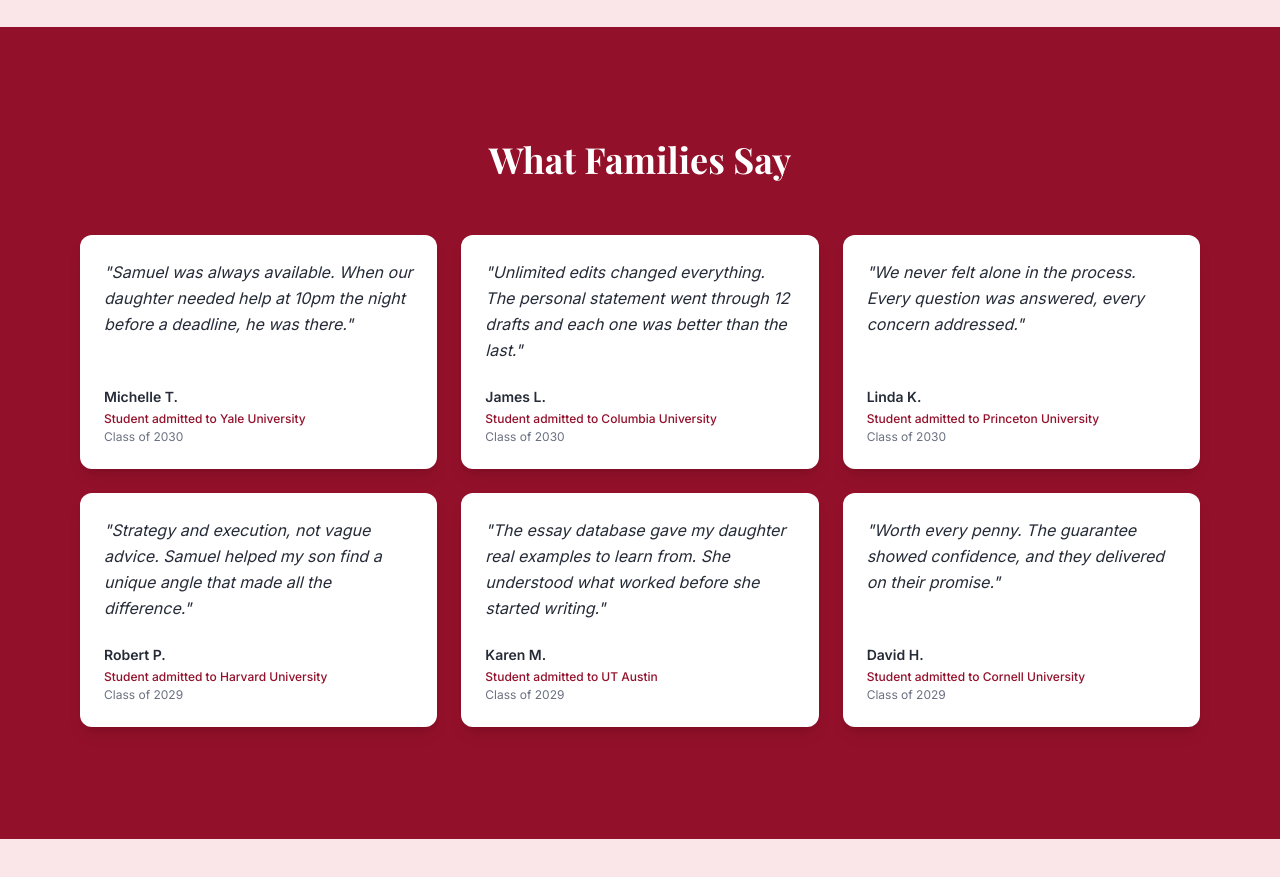
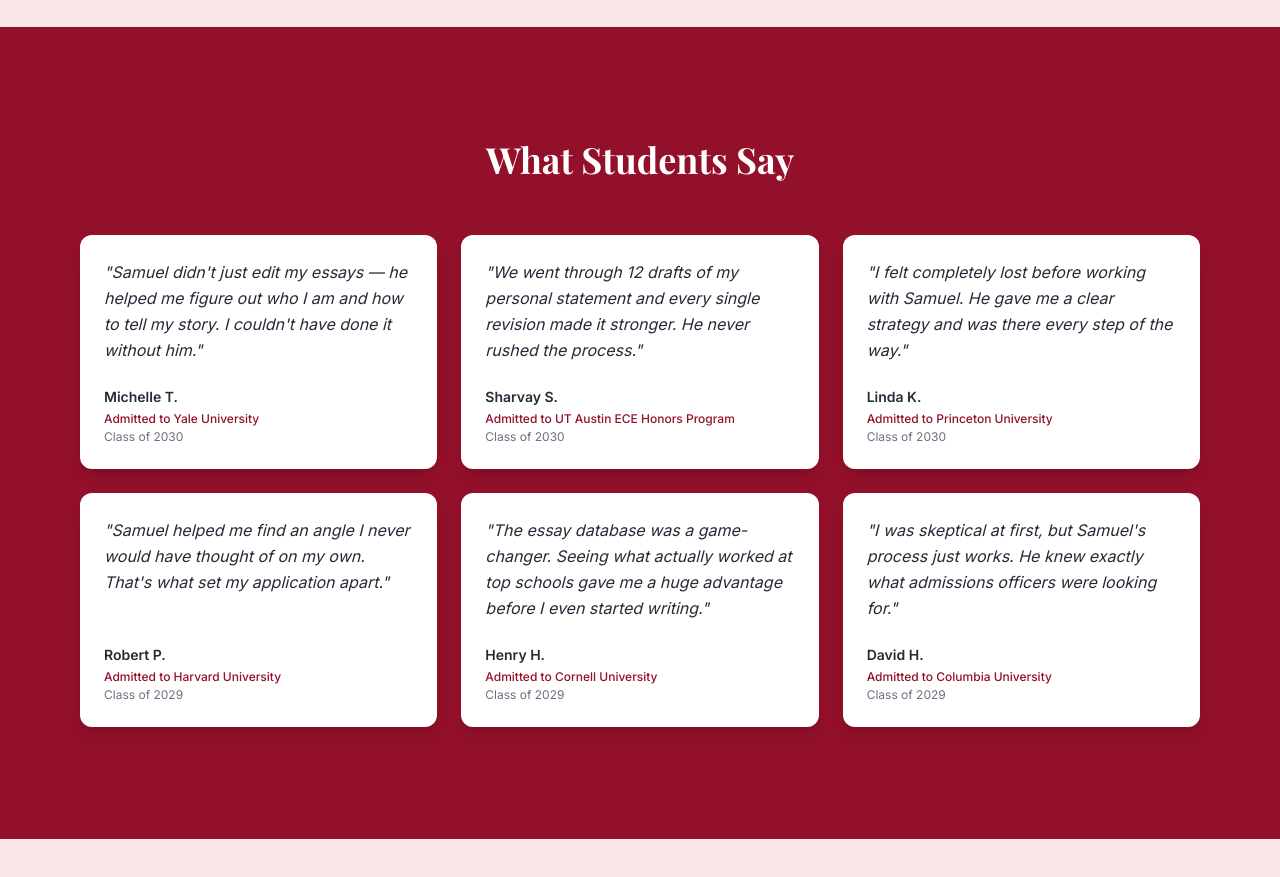
Before and after one commit to Samsamweb/limitless-steps-admit, a React (Vite) app: page / in a window 1280 px wide. Shown: the part 4140-5017 px from the top of the page. Built offline with nearby package versions, Linux system fonts and the light colour scheme; the HTML template or start-up script is replaced by a standard one; a web font is replaced by a local one.

Commit message:
Changes
Co-authored-by: Samsamweb <261492731+Samsamweb@users.noreply.github.com>

```diff
--- a/src/components/TestimonialsSection.tsx
+++ b/src/components/TestimonialsSection.tsx
@@ -1,40 +1,40 @@
 const testimonials = [
   // Class of 2030
   {
-    quote: "Samuel was always available. When our daughter needed help at 10pm the night before a deadline, he was there.",
-    parent: "Michelle T.",
-    outcome: "Student admitted to Yale University",
+    quote: "Samuel didn't just edit my essays — he helped me figure out who I am and how to tell my story. I couldn't have done it without him.",
+    student: "Michelle T.",
+    outcome: "Admitted to Yale University",
     classYear: "Class of 2030",
   },
   {
-    quote: "Unlimited edits changed everything. The personal statement went through 12 drafts and each one was better than the last.",
-    parent: "James L.",
-    outcome: "Student admitted to Columbia University",
+    quote: "We went through 12 drafts of my personal statement and every single revision made it stronger. He never rushed the process.",
+    student: "Sharvay S.",
+    outcome: "Admitted to UT Austin ECE Honors Program",
     classYear: "Class of 2030",
   },
   {
-    quote: "We never felt alone in the process. Every question was answered, every concern addressed.",
-    parent: "Linda K.",
-    outcome: "Student admitted to Princeton University",
+    quote: "I felt completely lost before working with Samuel. He gave me a clear strategy and was there every step of the way.",
+    student: "Linda K.",
+    outcome: "Admitted to Princeton University",
     classYear: "Class of 2030",
   },
   // Class of 2029
   {
-    quote: "Strategy and execution, not vague advice. Samuel helped my son find a unique angle that made all the difference.",
-    parent: "Robert P.",
-    outcome: "Student admitted to Harvard University",
+    quote: "Samuel helped me find an angle I never would have thought of on my own. That's what set my application apart.",
+    student: "Robert P.",
+    outcome: "Admitted to Harvard University",
     classYear: "Class of 2029",
   },
   {
-    quote: "The essay database gave my daughter real examples to learn from. She understood what worked before she started writing.",
-    parent: "Karen M.",
-    outcome: "Student admitted to UT Austin",
+    quote: "The essay database was a game-changer. Seeing what actually worked at top schools gave me a huge advantage before I even started writing.",
+    student: "Henry H.",
+    outcome: "Admitted to Cornell University",
     classYear: "Class of 2029",
   },
   {
-    quote: "Worth every penny. The guarantee showed confidence, and they delivered on their promise.",
-    parent: "David H.",
-    outcome: "Student admitted to Cornell University",
+    quote: "I was skeptical at first, but Samuel's process just works. He knew exactly what admissions officers were looking for.",
+    student: "David H.",
+    outcome: "Admitted to Columbia University",
     classYear: "Class of 2029",
   },
 ];
@@ -45,18 +45,18 @@ export function TestimonialsSection() {
       <div className="max-w-7xl mx-auto">
         <div className="text-center mb-14">
           <h2 className="font-display text-3xl sm:text-4xl font-bold text-primary-foreground mb-4">
-            What Families Say
+            What Students Say
           </h2>
         </div>
 
         <div className="grid md:grid-cols-2 lg:grid-cols-3 gap-6">
           {testimonials.map((t) => (
-            <div key={t.parent} className="bg-primary-foreground rounded-xl p-6 flex flex-col shadow-lg">
+            <div key={t.student} className="bg-primary-foreground rounded-xl p-6 flex flex-col shadow-lg">
               <blockquote className="text-foreground mb-6 flex-1 leading-relaxed italic">
                 "{t.quote}"
               </blockquote>
               <div>
-                <p className="text-sm font-semibold text-foreground">{t.parent}</p>
+                <p className="text-sm font-semibold text-foreground">{t.student}</p>
                 <p className="text-xs text-primary font-medium mt-1">{t.outcome}</p>
                 <p className="text-xs text-muted-foreground mt-0.5">{t.classYear}</p>
               </div>
```
